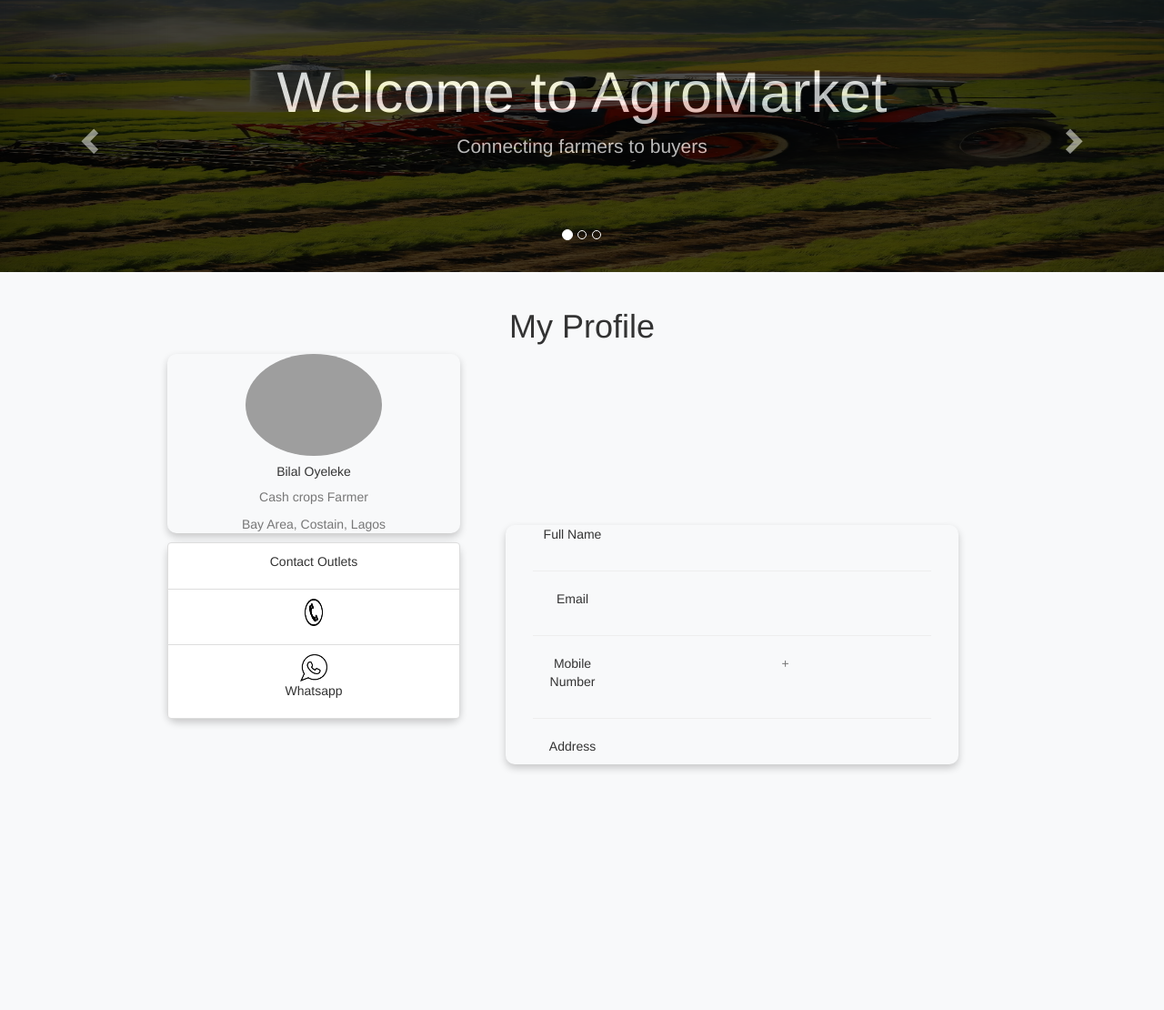
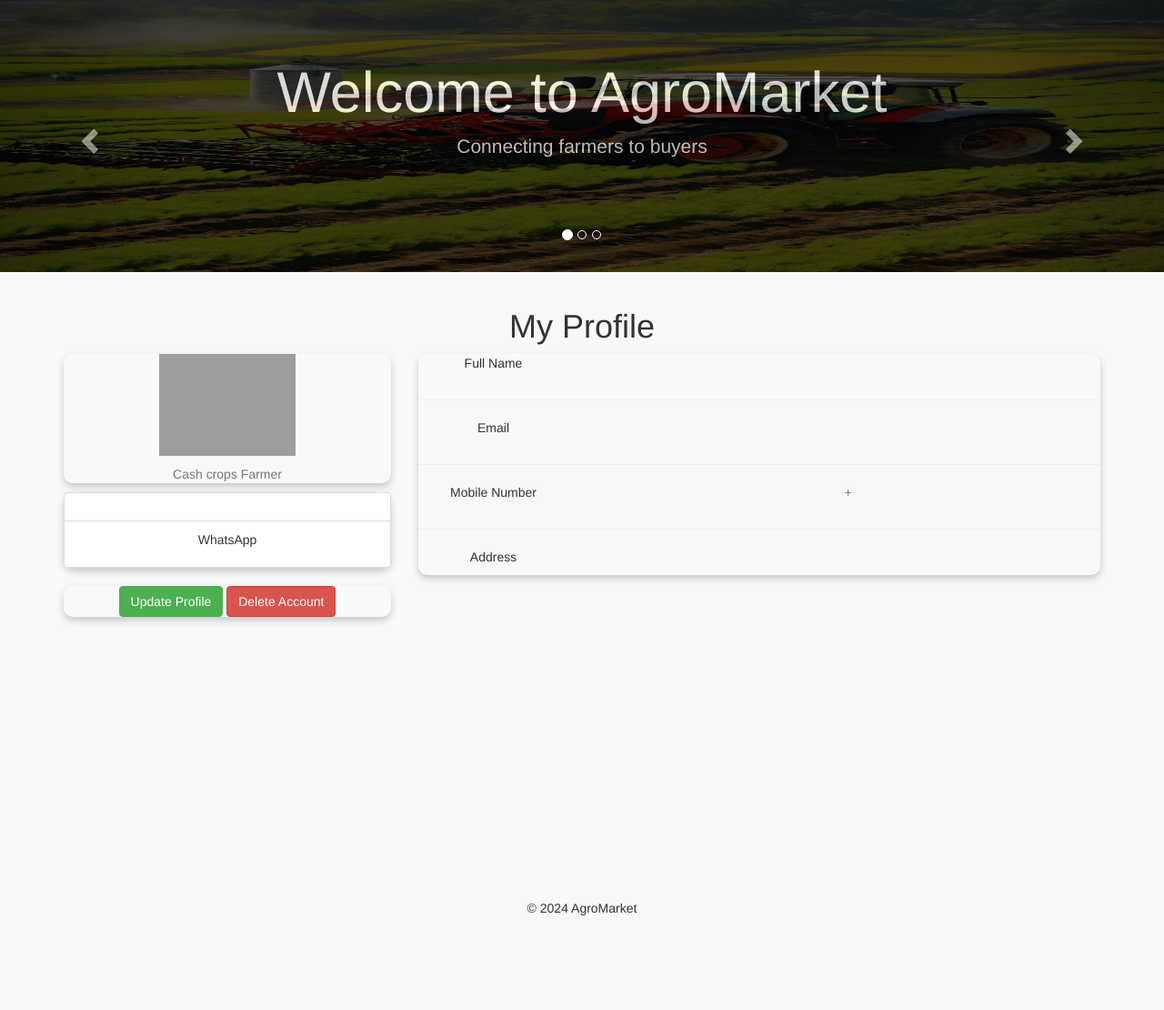
Before and after one commit to Sobilo34/AgroMarket, a Flask app: template web_app/templates/profile.html in a window 1280 px wide. Shown: the part 53-1163 px from the top of the page at 91% size. After the commit the page ends 1059 px from the top, so only its background shows below. Run offline with Flask 3, Linux system fonts and the light colour scheme; the template is opened without the code that fills it, so the values that code supplies are empty; parts of the project's set-up code (start-up, migrations or seed data) failed here and were passed over; some libraries are stand-ins or nearby versions; grey boxes are pictures that could not be loaded.

Commit message:
updated the profile ui

```diff
--- a/web_app/templates/profile.html
+++ b/web_app/templates/profile.html
@@ -1,65 +1,48 @@
 {% extends "base.html" %}
 
-{% block title %}: Home{% endblock %}
+{% block title %}My Profile{% endblock %}
 
 {% block content %}
-
-<div class="container content">
-    <h1 class="text-center">My Profile</h1>
-    <section style="margin-left: 10%;">
+<div class="container content mt-5">
+    <h1 class="text-center mb-4">My Profile</h1>
     <div class="row">
         <div class="col-lg-4">
             <div class="card mb-4">
                 <div class="card-body text-center">
-                  <img src="../static/images/upload/profile/{{ user.profile_pic }}" alt="{{user.first_name}}"
-                    class="rounded-circle img-fluid" style="width: 150px; border-radius: 50%;">
-                  <h5 class="my-3">Bilal Oyeleke</h5>
+                    <img src="../static/images/upload/profile/{{ user.profile_pic }}" alt="{{ user.first_name }}"
+                         class="rounded-circle img-fluid" style="width: 150px;">
+                    <h5 class="my-3">{{ user.first_name }} {{ user.last_name }}</h5>
                     <p class="text-muted mb-1">Cash crops Farmer</p>
-                  <p class="text-muted mb-4">Bay Area, Costain, Lagos</p>
-
-                  <!-- <div class="d-flex justify-content-center mb-2">
-                    <button  type="button" data-mdb-button-init data-mdb-ripple-init class="btn btn-primary">Follow</button>
-                    <button  type="button" data-mdb-button-init data-mdb-ripple-init class="btn btn-outline-primary ms-1">Message</button>
-                  </div> -->
-
+                    <p class="text-muted mb-4">{{ user.location }}</p>
                 </div>
             </div>
 
-              <div class="card mb-4 mb-lg-0">
-                <div class="card-body p-0">
-                  <ul class="list-group list-group-flush rounded-3">
-                    <li class="list-group-item d-flex justify-content-between align-items-center p-3">
-                      <i class="fas fa-globe fa-lg text-warning"></i>
-                      <p class="mb-0">Contact Outlets</p>
-                    </li>
-                    <!-- <li class="list-group-item d-flex justify-content-between align-items-center p-3">
-                      <i class="fab fa-github fa-lg text-body"></i>
-                      <img src="../static/images/github.png" alt="contact_image" style="height: 30px; width: 30px;">
-                      <p class="mb-0">Github</p>
-                    </li> -->
-                    <!-- <li class="list-group-item d-flex justify-content-between align-items-center p-3">
-                      <i class="fab fa-twitter fa-lg" style="color: #55acee;"></i>
-                      <img src="../static/images/X.png" alt="contact_image" style="height: 30px; width: 30px;">
-                      <p class="mb-0">X (Twitter)</p>
-                    </li> -->
-                    <li class="list-group-item d-flex justify-content-between align-items-center p-3">
-                      <i class="fab fa-phone fa-lg" style="color: #ac2bac;"></i>
-                      <img src="../static/images/Phone.png" alt="contact_image" style="height: 30px; width: 30px;">
+            <div class="card mb-4">
+                <div class="card-body">
+                    <ul class="list-group list-group-flush">
+                        <li class="list-group-item d-flex justify-content-between align-items-center">
+                            <i class="fas fa-phone fa-lg text-secondary"></i>
                             <p class="mb-0">{{ user.phone }}</p>
                         </li>
-                    <li class="list-group-item d-flex justify-content-between align-items-center p-3">
-                      <i class="fab fa-whatsapp-f fa-lg" style="color: #3b5998;"></i>
-                      <img src="../static/images/whatsapp.png" alt="contact_image" style="height: 30px; width: 30px;">
-                      <p class="mb-0">Whatsapp</p>
+                        <li class="list-group-item d-flex justify-content-between align-items-center">
+                            <i class="fab fa-whatsapp fa-lg text-success"></i>
+                            <p class="mb-0">WhatsApp</p>
                         </li>
                     </ul>
                 </div>
             </div>
+
+            <div class="card mb-4">
+                <div class="card-body text-center">
+                    <button type="button" class="btn btn-primary mb-2">Update Profile</button>
+                    <button type="button" class="btn btn-danger">Delete Account</button>
+                </div>
+            </div>
         </div>
 
-            <div class="col-lg-6" style="margin-top: 15%; margin-left: 20px;">
-              <div class="card mb-5">
-                <div class="card-body" style="margin: 30px;">
+        <div class="col-lg-8">
+            <div class="card mb-4">
+                <div class="card-body">
                     <div class="row">
                         <div class="col-sm-3">
                             <p class="mb-0">Full Name</p>
@@ -100,8 +83,4 @@
         </div>
     </div>
 </div>
-      </section>
-</div>
-
-<!-- Your content goes here -->
 {% endblock %}
```
Lines whose indentation alone changed are shown as unchanged.
